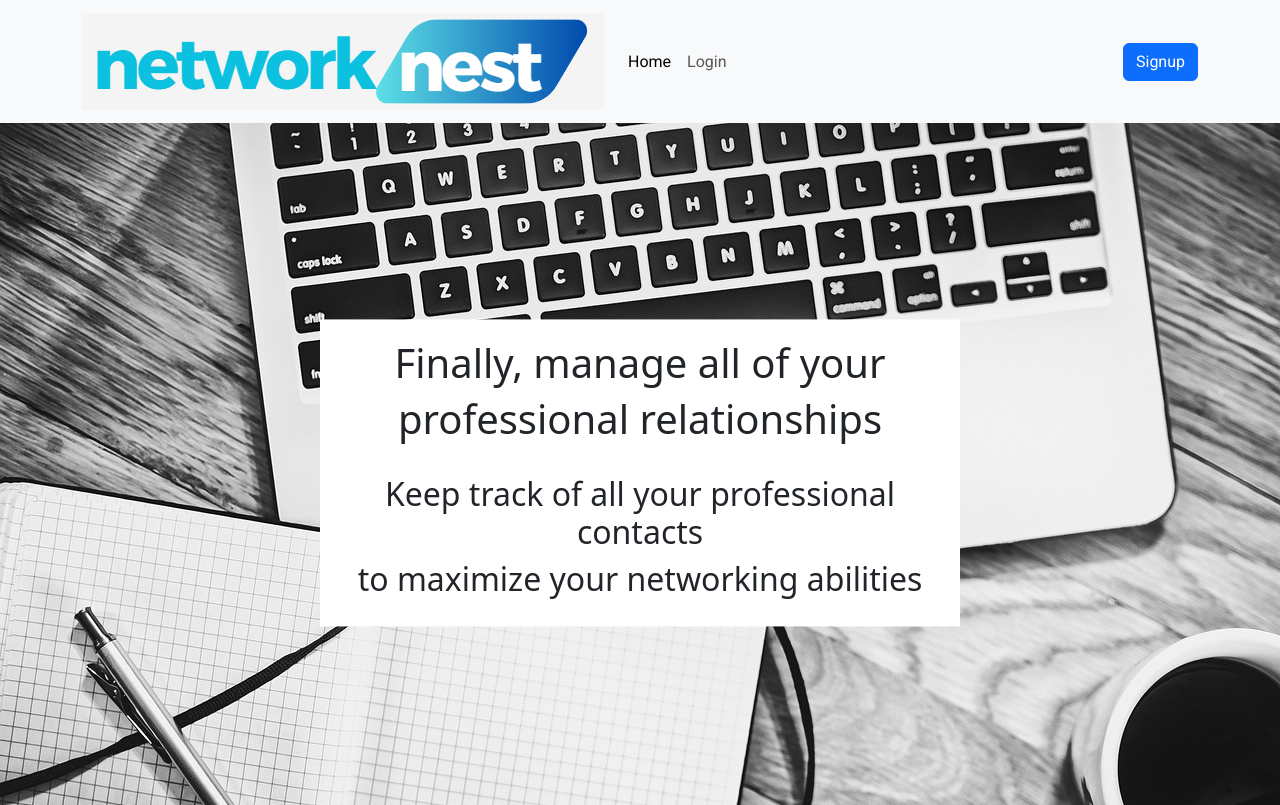
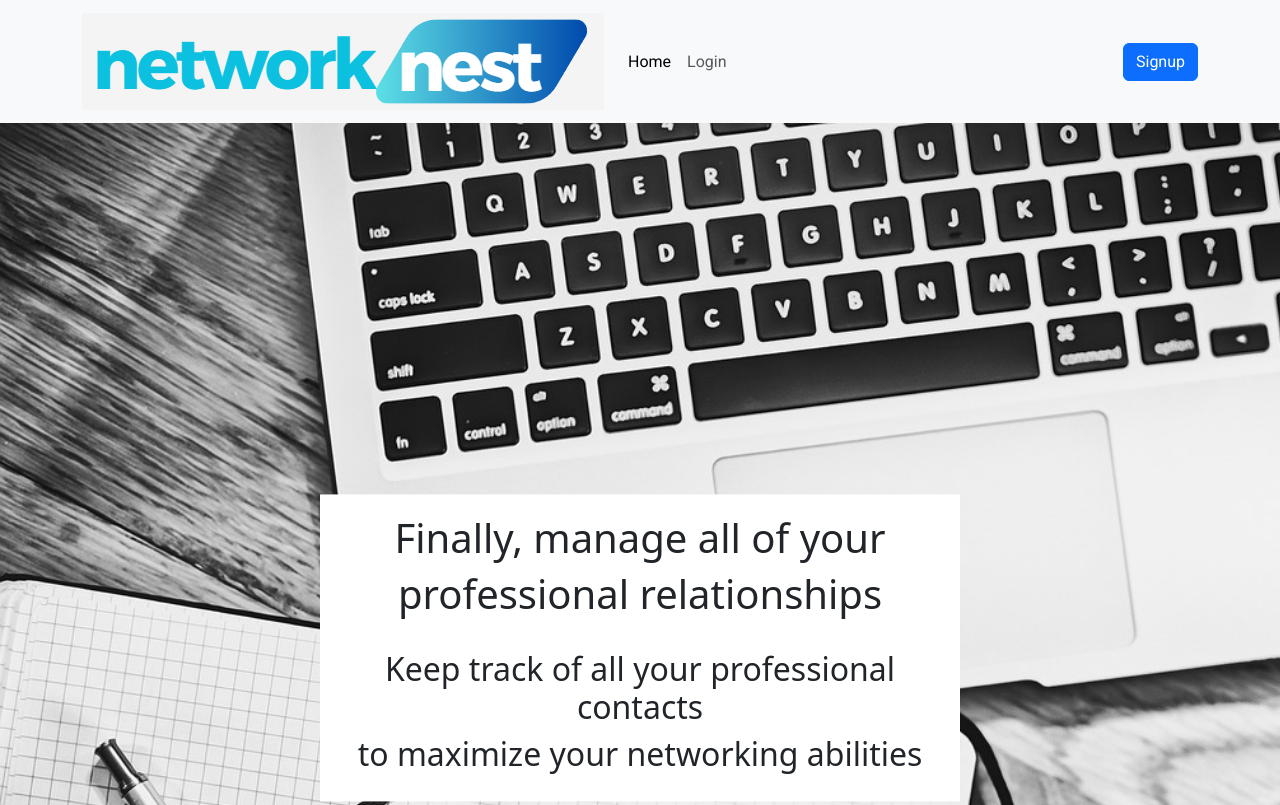
Before and after one commit to eaw-pid/network-nest, a React app in the folder client/: page / in a window 1280 px wide. Shown: the top 805 px of the page. Built offline with nearby package versions, Linux system fonts and the light colour scheme; no server answers.

Commit message:
fix bugs on update connections

```diff
--- a/client/src/components/CompanyCard.js
+++ b/client/src/components/CompanyCard.js
@@ -23,7 +23,7 @@ function CompanyCard({company}) {
 
             <Col lg={5}>
 
-            {/* <div className="holder"> */}
+
             <Card style={{ width: '35rem' }}>
             <Card.Img  src="https://t3.ftcdn.net/jpg/02/55/86/12/360_F_255861239_viu6hRNcURzeKUoyPJBFOyTu1fA8aJtM.jpg" alt="Card image cap"/>
                 <Card.Body>
@@ -36,7 +36,7 @@ function CompanyCard({company}) {
                     {employeeList}
                 </Card.Footer>
             </Card>
-            {/* </div> */}
+
             <br/>
             <br/>
             </Col>
--- a/client/src/index.css
+++ b/client/src/index.css
@@ -11,7 +11,7 @@
 .landing-homepage {
   position: relative;
   text-align: center;
-  padding-top: 350px;
+  padding-top: 700px;
   padding-bottom: 350px;
   background: url("./images/computer-820281_1280.jpg");
   background-size: cover;
```
